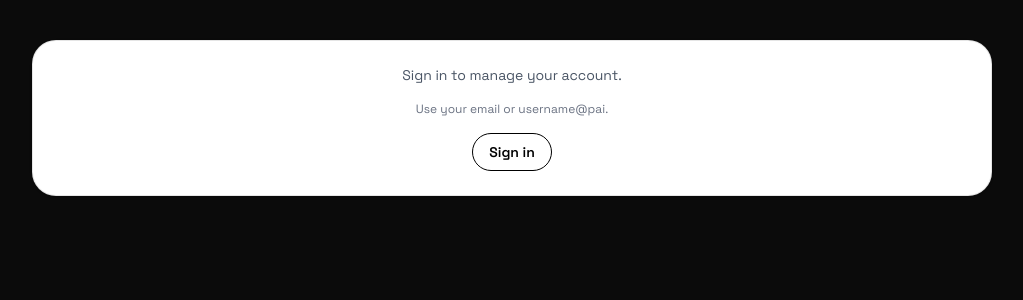
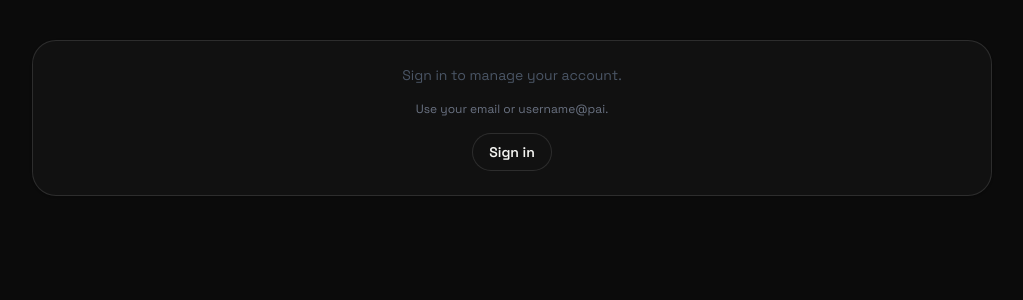
Before and after one commit to Siso-bk/waashop, a Next.js app in the folder frontend/: page /account in a window 1280 px wide. Shown: the top 300 px of the page, without its empty margins (128-1151 px from the left). Built offline with nearby package versions, Linux system fonts and the light colour scheme; no server answers.

Commit message:
waashop-update

```diff
--- a/frontend/src/app/globals.css
+++ b/frontend/src/app/globals.css
@@ -5,12 +5,16 @@
   color-scheme: dark;
   --app-bg: #0b0b0b;
   --app-text: #f5f5f2;
+  --surface-bg: #111111;
+  --surface-border: rgba(245, 245, 242, 0.12);
 }
 
 :root[data-theme="light"] {
   color-scheme: light;
   --app-bg: #f5f5f2;
   --app-text: #0b0b0b;
+  --surface-bg: #ffffff;
+  --surface-border: rgba(11, 11, 11, 0.1);
 }
 
 *,
@@ -24,6 +28,21 @@ body {
   color: var(--app-text);
   font-family: "Space Grotesk", "Inter", "Helvetica Neue", Arial, sans-serif;
   line-height: 1.6;
+}
+
+[class*="bg-white"],
+[class*="bg-black"] {
+  background-color: var(--surface-bg) !important;
+  color: var(--app-text) !important;
+}
+
+[class*="text-black"],
+[class*="text-white"] {
+  color: var(--app-text) !important;
+}
+
+[class*="border-black"] {
+  border-color: var(--surface-border) !important;
 }
 
 @supports (overscroll-behavior-y: none) {
```
